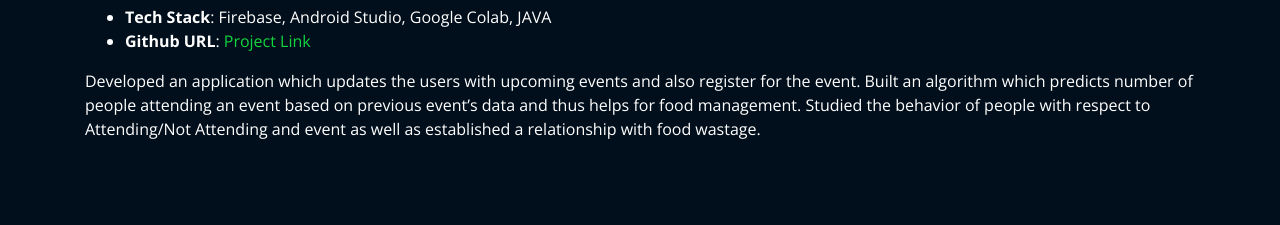
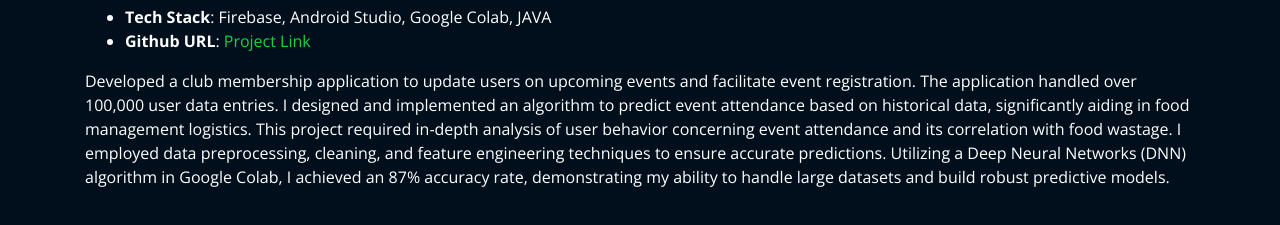
Before and after one commit to Manvipandya/Manvi_Portfolio, a plain HTML site: page projects/club-membership.html in a window 1280 px wide. Shown: the part 65-290 px from the top of the page. Drawn offline with nearby package versions, Linux system fonts and the light colour scheme; files whose address does not match are found by name.

Commit message:
chg:proj_image1

```diff
--- a/projects/club-membership.html
+++ b/projects/club-membership.html
@@ -51,7 +51,7 @@
             </ul>
 
             <p>
-              Developed an application which updates the users with upcoming events and also register for the event. Built an algorithm which predicts number of people attending an event based on previous event’s data and thus helps for food management. Studied the behavior of people with respect to Attending/Not Attending and event as well as established a relationship with food wastage.
+              Developed a club membership application to update users on upcoming events and facilitate event registration. The application handled over 100,000 user data entries. I designed and implemented an algorithm to predict event attendance based on historical data, significantly aiding in food management logistics. This project required in-depth analysis of user behavior concerning event attendance and its correlation with food wastage. I employed data preprocessing, cleaning, and feature engineering techniques to ensure accurate predictions. Utilizing a Deep Neural Networks (DNN) algorithm in Google Colab, I achieved an 87% accuracy rate, demonstrating my ability to handle large datasets and build robust predictive models.
             </p>
           </div>
 
```
Also changed, not shown: assets/img/project/blog.jpg (deleted), assets/img/project/club-membership.png (added), assets/img/project/gan.jpg (deleted), assets/img/project/iras.jpeg (deleted), assets/img/project/ml.jpg (deleted), assets/img/project/musicplayer.jpg (deleted), assets/img/project/optimal-infrastructure.png (added), assets/img/project/recommender.jpg (deleted), assets/img/project/resume.jpg (deleted), 3 other files.
